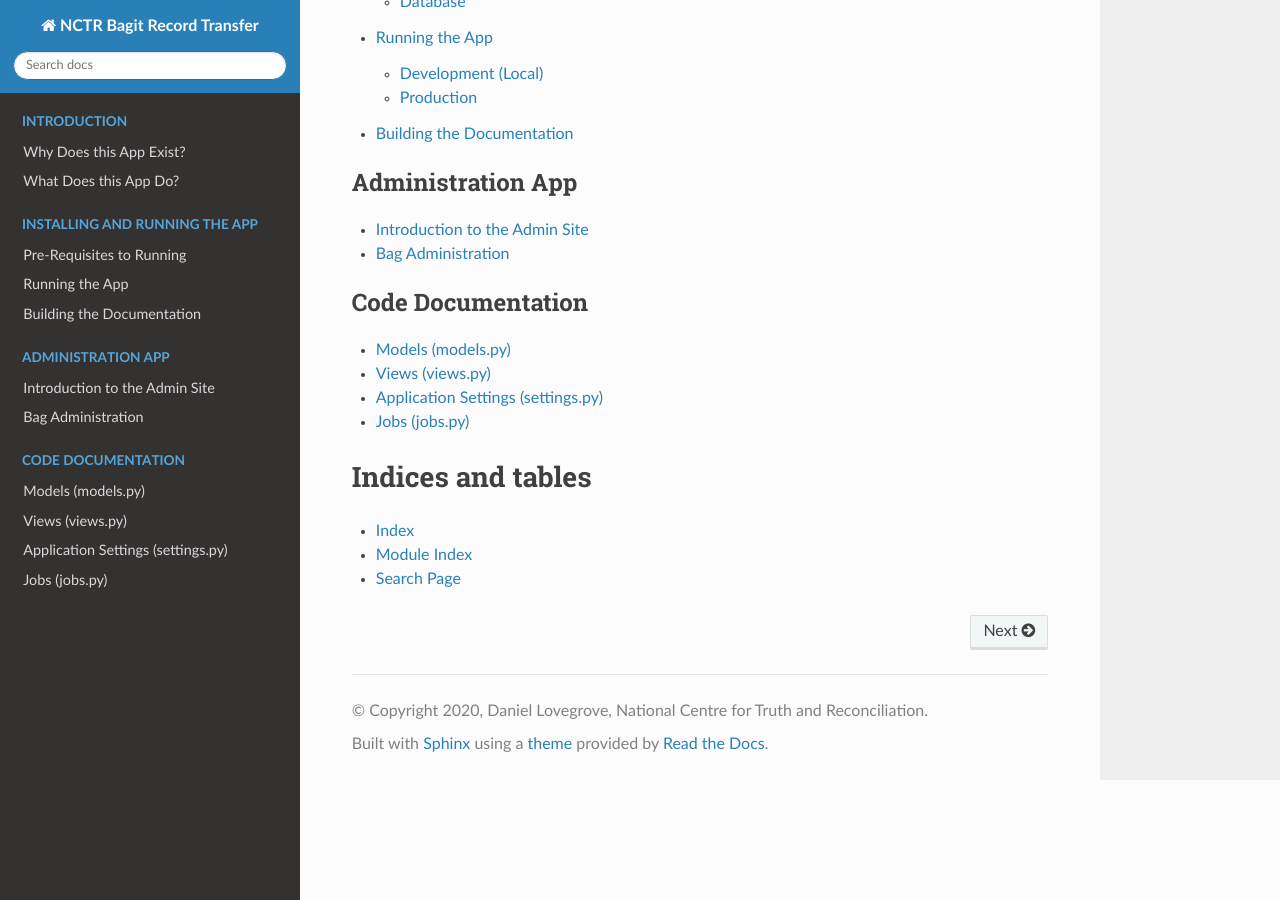
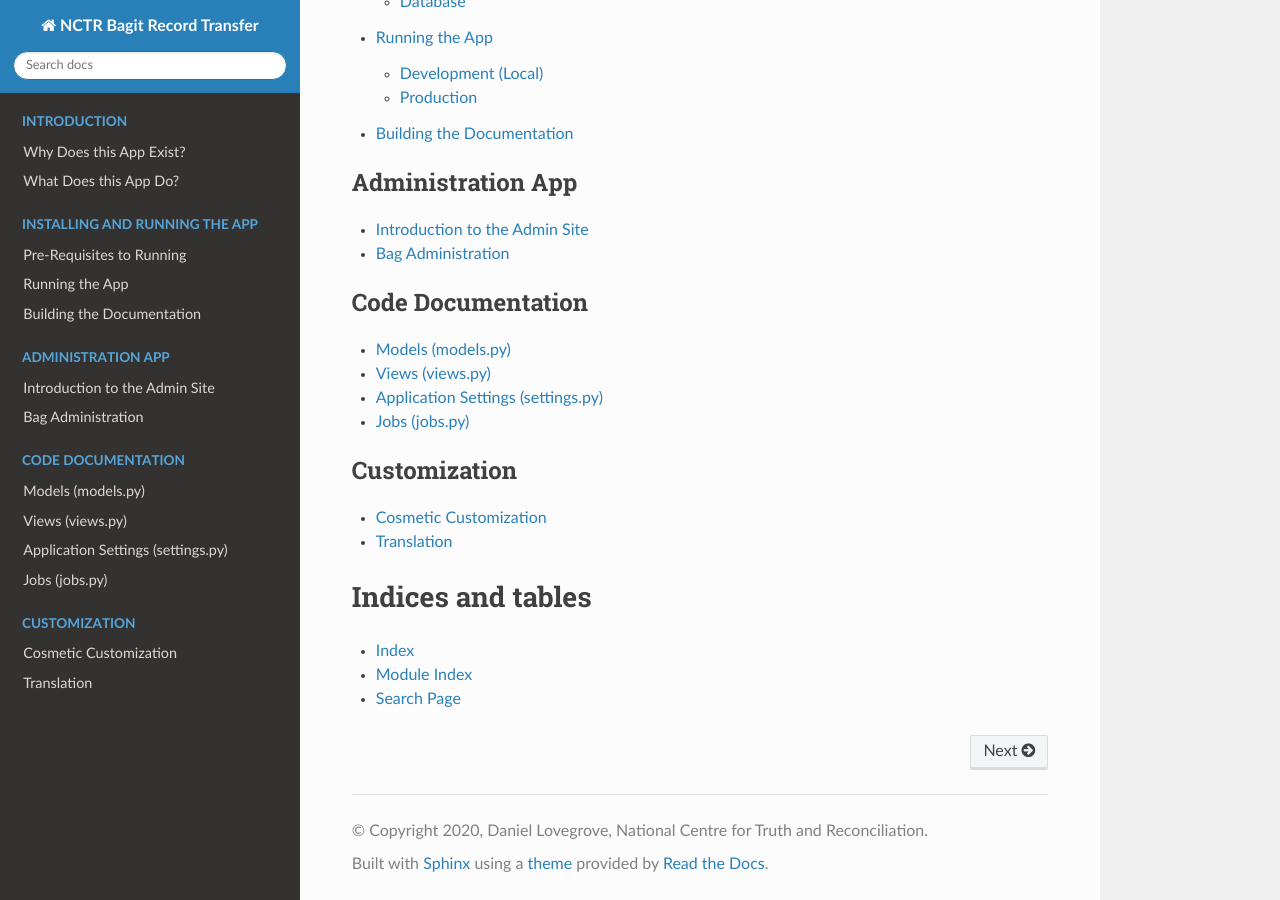
Before and after one commit to NationalCentreTruthReconciliation/Secure-Record-Transfer, a Sphinx documentation site: the page built from docs/index.rst, in a window 1280 px wide and 900 px high, scrolled down 614 px. Built offline with Sphinx 7.4.7 and the Read the Docs theme 2.0.0, drawn with Linux system fonts in a browser that asks for light colours.

Commit message:
Add empty section on customization

```diff
--- /dev/null
+++ b/docs/customization/cosmetic.rst
@@ -0,0 +1,4 @@
+Cosmetic Customization
+======================
+
+To customize the looks of the application...
--- /dev/null
+++ b/docs/customization/translation.rst
@@ -0,0 +1,4 @@
+Translation
+===========
+
+Django provides solid translation support. To translate the application to a different language...
--- a/docs/index.rst
+++ b/docs/index.rst
@@ -36,6 +36,13 @@ facilitates the process of using sending records with metadata to the NCTR's arc
    code/settings.rst
    code/jobs.rst
 
+.. toctree::
+   :maxdepth: 2
+   :caption: Customization
+
+   customization/cosmetic.rst
+   customization/translation.rst
+
 
 Indices and tables
 ==================
```
Also changed, not shown: docs/customization/about.rst (added, +7 -0 lines).
